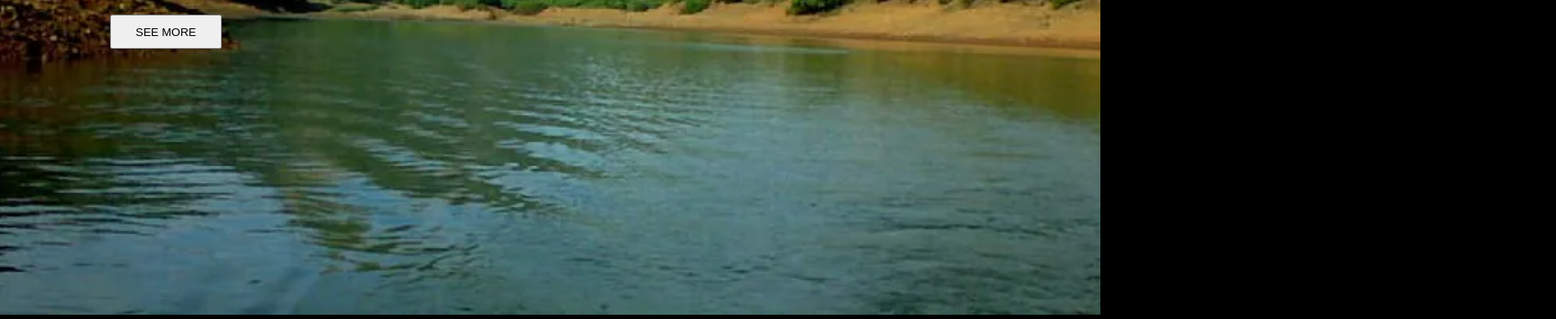
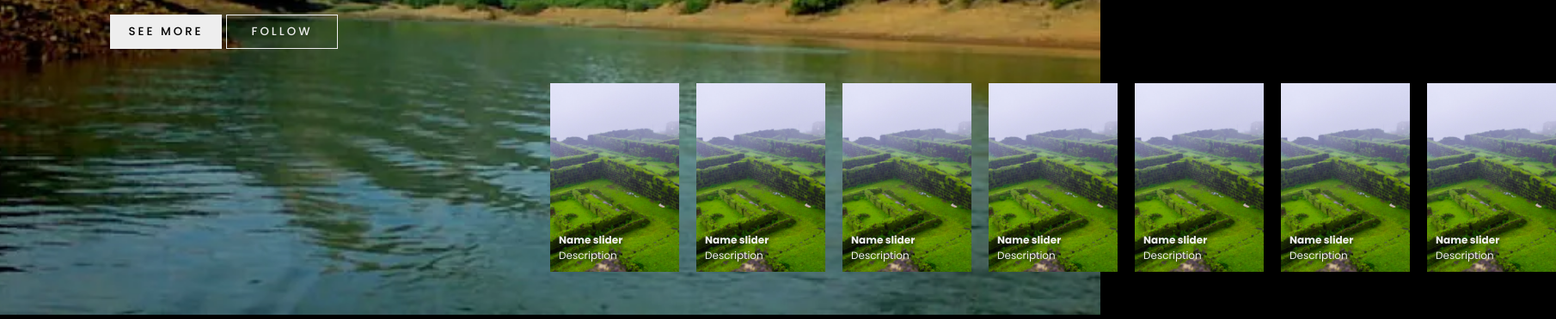
Before and after one commit to savit0r/forts-slider, a plain HTML site: page index.html in a window 1280 px wide. Shown: the part 433-805 px from the top of the page at 86% size, 1810 px wide, since content can reach past the window. Drawn offline with Linux system fonts and the light colour scheme.

Commit message:
thumbnail section

```diff
--- a/index.html
+++ b/index.html
@@ -120,8 +120,95 @@
                     <div class="des">
                         bharat maza desh ahe sare bhartiy maze bandav ahet mazya deshavrr mazze prem ahe
                     </div>
-                    <div class="button">
+                    <div class="buttons">
                         <button>SEE MORE</button>
+                        <button>FOLLOW</button>
+                    </div>
+                </div>
+            </div>
+        </div>
+
+        <div class="thumbnail">
+            <div class="item">
+                <img src="assets/img1.jpg" alt="">
+                <div class="content">
+                    <div class="title">
+                        Name slider
+                    </div>
+                    <div class="des">
+                        Description
+                    </div>
+                </div>
+            </div>
+
+            <div class="item">
+                <img src="assets/img1.jpg" alt="">
+                <div class="content">
+                    <div class="title">
+                        Name slider
+                    </div>
+                    <div class="des">
+                        Description
+                    </div>
+                </div>
+            </div>
+
+            <div class="item">
+                <img src="assets/img1.jpg" alt="">
+                <div class="content">
+                    <div class="title">
+                        Name slider
+                    </div>
+                    <div class="des">
+                        Description
+                    </div>
+                </div>
+            </div>
+
+            <div class="item">
+                <img src="assets/img1.jpg" alt="">
+                <div class="content">
+                    <div class="title">
+                        Name slider
+                    </div>
+                    <div class="des">
+                        Description
+                    </div>
+                </div>
+            </div>
+
+            <div class="item">
+                <img src="assets/img1.jpg" alt="">
+                <div class="content">
+                    <div class="title">
+                        Name slider
+                    </div>
+                    <div class="des">
+                        Description
+                    </div>
+                </div>
+            </div>
+
+            <div class="item">
+                <img src="assets/img1.jpg" alt="">
+                <div class="content">
+                    <div class="title">
+                        Name slider
+                    </div>
+                    <div class="des">
+                        Description
+                    </div>
+                </div>
+            </div>
+
+            <div class="item">
+                <img src="assets/img1.jpg" alt="">
+                <div class="content">
+                    <div class="title">
+                        Name slider
+                    </div>
+                    <div class="des">
+                        Description
                     </div>
                 </div>
             </div>
--- a/style.css
+++ b/style.css
@@ -75,11 +75,58 @@ header a{
     color: #f1683a;
 }
 
-.carousel .list .item .content .button{
+.carousel .list .item .content .buttons{
     display: grid;
     grid-template-columns: repeat(2, 130px);
     grid-template-rows: 40px;
     gap: 5px;
     margin-top: 20px;
+}
 
+.carousel .list .item .content button{
+    border: none;
+    background-color: #eee;
+    letter-spacing: 3px;
+    font-family: Poppins;
+    font-weight: 500;
 }
+
+.carousel .list .item .content button:nth-child(2){
+    background-color: transparent;
+    color: #eee;
+    border: 1px solid #eee;
+}
+
+.thumbnail{
+    position: absolute;
+    bottom: 50px;
+    left: 50%;
+    width: max-content;
+    z-index: 100;
+    display: flex;
+    gap: 20px;
+}
+
+.thumbnail .item{
+    width: 150px;
+    height: 220px;
+    flex-shrink: 0;
+    position: relative;
+}
+
+.thumbnail .item img{
+    width: 100%;
+    height: 100%;
+    object-fit: cover;
+}
+
+.thumbnail .item .content{
+    position: absolute;
+    bottom: 10px;
+    left: 10px;
+    right: 10px;
+}
+
+.thumbnail .item .content .title{
+    font-weight: bold;
+}
```
